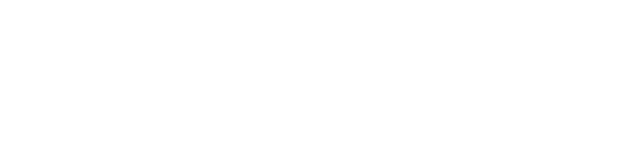
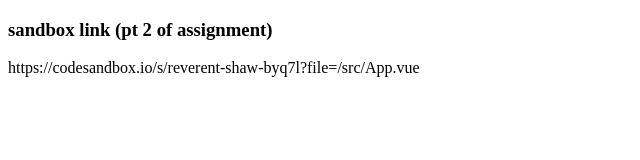
Before and after one commit to vcejaeli/n320fall2020, a plain HTML site: page jsonDataStructure/index.html in a window 1280 px wide. Shown: the whole page, without its empty margins (0-640 px from the left). Drawn offline with nearby package versions, Linux system fonts and the light colour scheme.

Commit message:
Update index.html

```diff
--- a/jsonDataStructure/index.html
+++ b/jsonDataStructure/index.html
@@ -6,6 +6,10 @@
     <title>Vue Data Listing</title>
 </head>
 <body>
+    <h3>sandbox link (pt 2 of assignment)</h3>
+    <p>
+        https://codesandbox.io/s/reverent-shaw-byq7l?file=/src/App.vue
+    </p>
     <div id="app">
 
 
```
